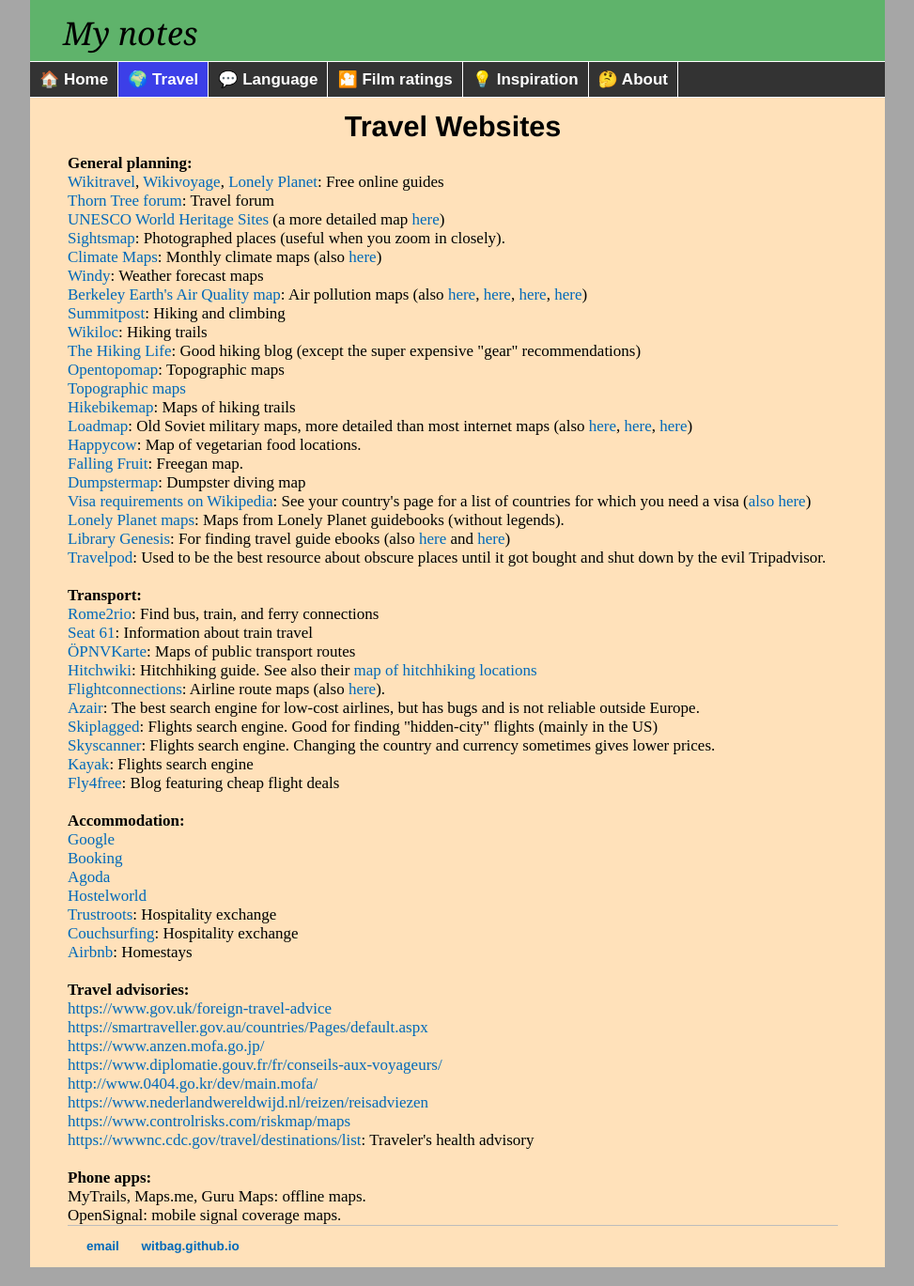
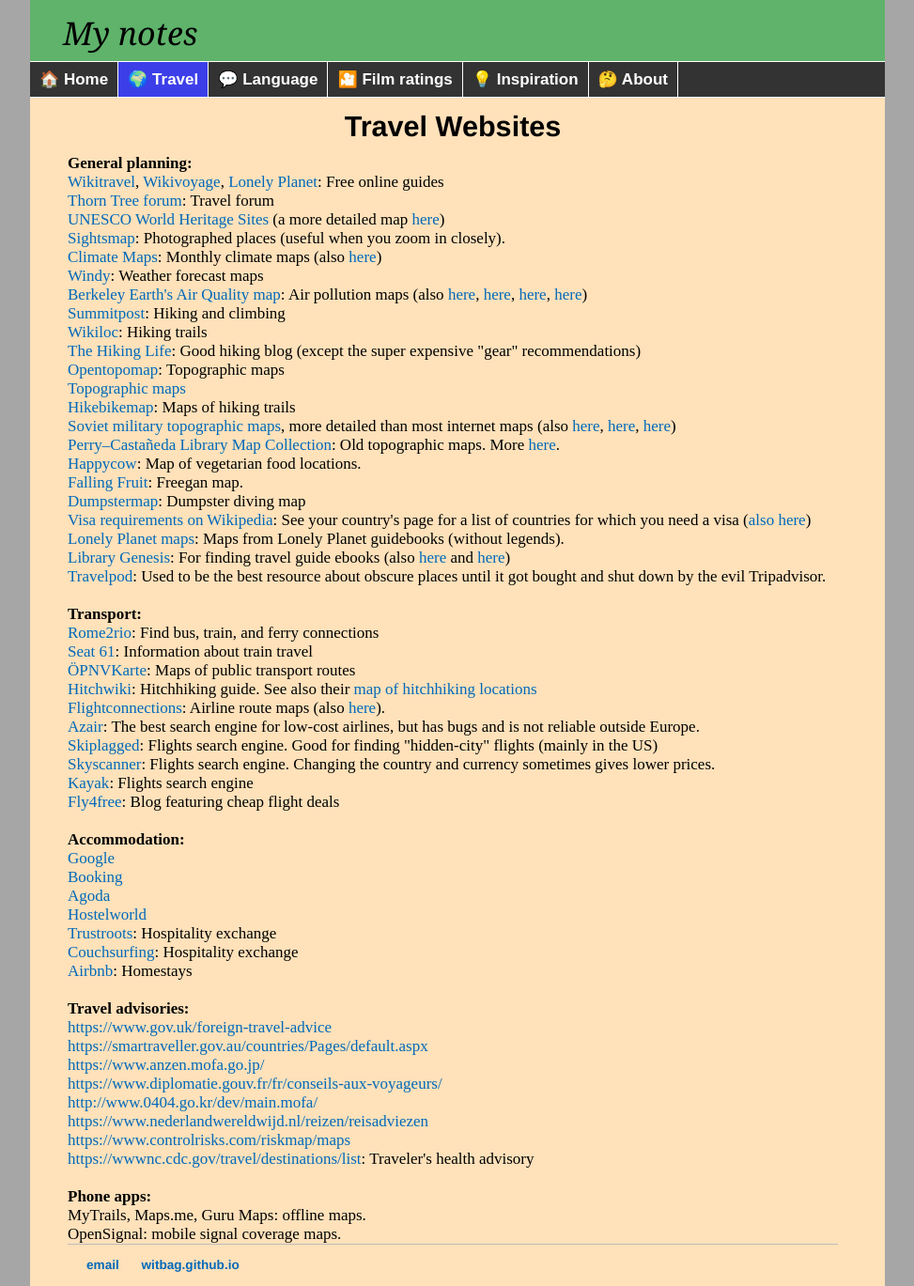
Before and after one commit to witbag/witbag.github.io, a Jekyll site: the page built from travel/resources.html, in a window 1280 px wide. Shown: the whole page at 94% size, without its empty margins (153-1126 px from the left). Built offline with Jekyll 4.4.1, drawn with Linux system fonts in a browser that asks for light colours.

Commit message:
Update resources.html

```diff
--- a/travel/resources.html
+++ b/travel/resources.html
@@ -22,7 +22,8 @@
 <a href="https://opentopomap.org" target=_blank>Opentopomap</a>: Topographic maps<br>
 <a href="https://en-au.topographic-map.com/maps/dy4z/Asia/" target=_blank>Topographic maps</a><br>
 <a href="http://hikebikemap.org" target=_blank>Hikebikemap</a>: Maps of hiking trails<br>
-<a href="http://loadmap.net/en" target=_blank>Loadmap</a>: Old Soviet military maps, more detailed than most internet maps (also <a href="https://www.geamap.com/en/soviet/" target=_blank>here</a>, <a href="https://maps.vlasenko.net/soviet-military-topographic-map/" target=_blank>here</a>, <a href="https://iu.maps.arcgis.com/apps/webappviewer/index.html?id=3003eaf8107048aeabd74b74a1481cb4" target=_blank>here</a>)<br>
+<a href="https://www.geamap.com/en/soviet/" target=_blank>Soviet military topographic maps</a>, more detailed than most internet maps (also <a href="http://loadmap.net/en" target=_blank>here</a>, <a href="https://maps.vlasenko.net/soviet-military-topographic-map/" target=_blank>here</a>, <a href="https://iu.maps.arcgis.com/apps/webappviewer/index.html?id=3003eaf8107048aeabd74b74a1481cb4" target=_blank>here</a>)<br>
+<a href="http://legacy.lib.utexas.edu/maps/topo/" target=_blank>Perry–Castañeda Library Map Collection</a>: Old topographic maps. More <a href="http://legacy.lib.utexas.edu/maps/jog/" target=_blank>here</a>.<br>
 <a href="https://www.happycow.net/veggiemap" target=_blank>Happycow</a>: Map of vegetarian food locations.<br>
 <a href="http://fallingfruit.org/" target=_blank>Falling Fruit</a>: Freegan map.<br>
 <a href="http://dumpstermap.org/" target=_blank>Dumpstermap</a>: Dumpster diving map<br>
```
